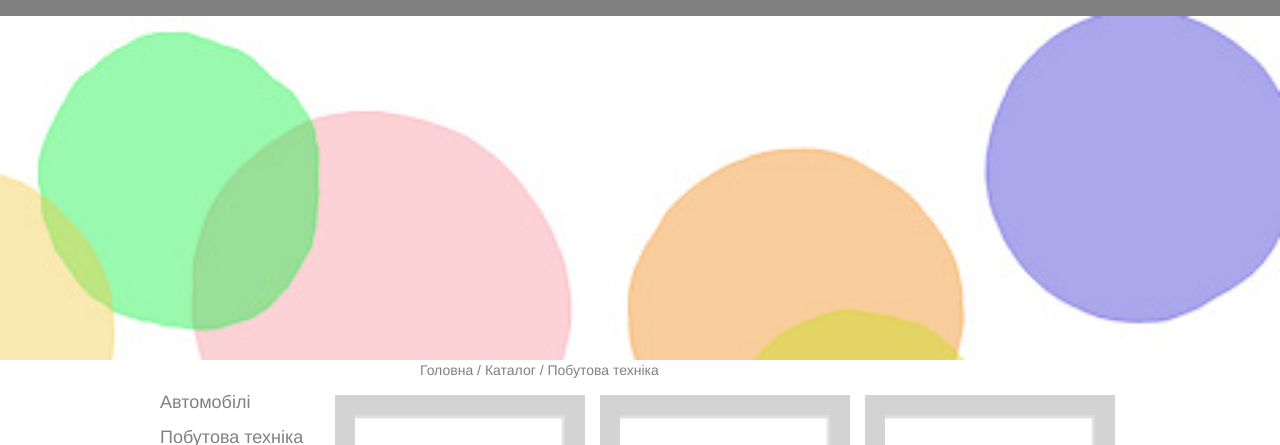
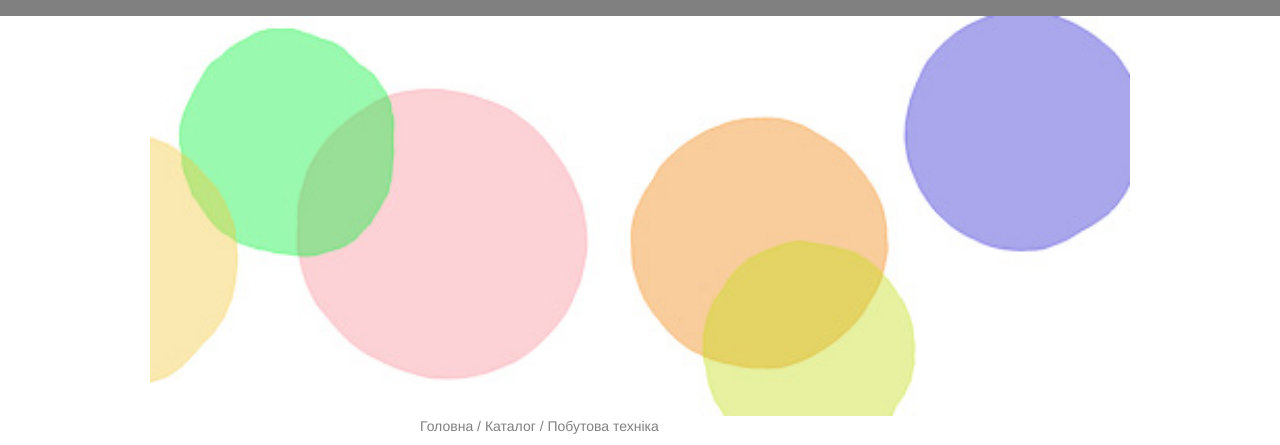
Before and after one commit to panasychkka/Layout3, a plain HTML site: page index.html in a window 1280 px wide. Shown: the part 294-739 px from the top of the page. Drawn offline with nearby package versions, Linux system fonts and the light colour scheme.

Commit message:
Правки до алаптиву

```diff
--- a/style.css
+++ b/style.css
@@ -321,21 +321,20 @@ header {
     justify-content: center;
     align-items: center;
   }
-
   .slider {
-    width: 100%;
+    width: 980px;
     display: flex;
     overflow: hidden;
-    height: 43vh;
+    height: 400px;
   }
   .slider div {
     width: 100%;
     text-align: center;
   }
   .slider img {
-    max-width: 100%;
-    margin: 0 auto;
-    max-height: auto;
+    width: 100%;
+    height: 100%;
+    object-fit: cover;
   }
 
 .menu__item {
```
